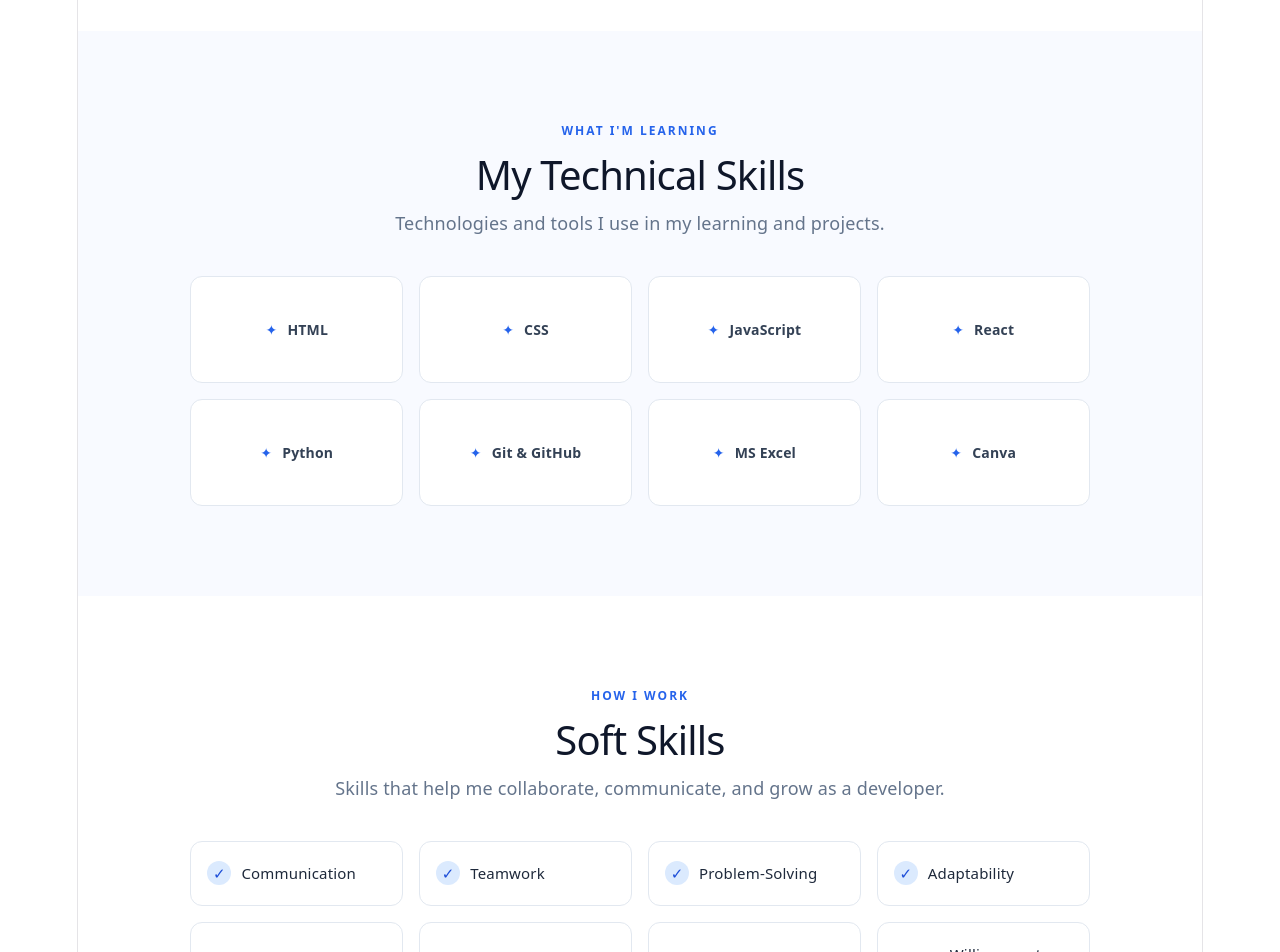
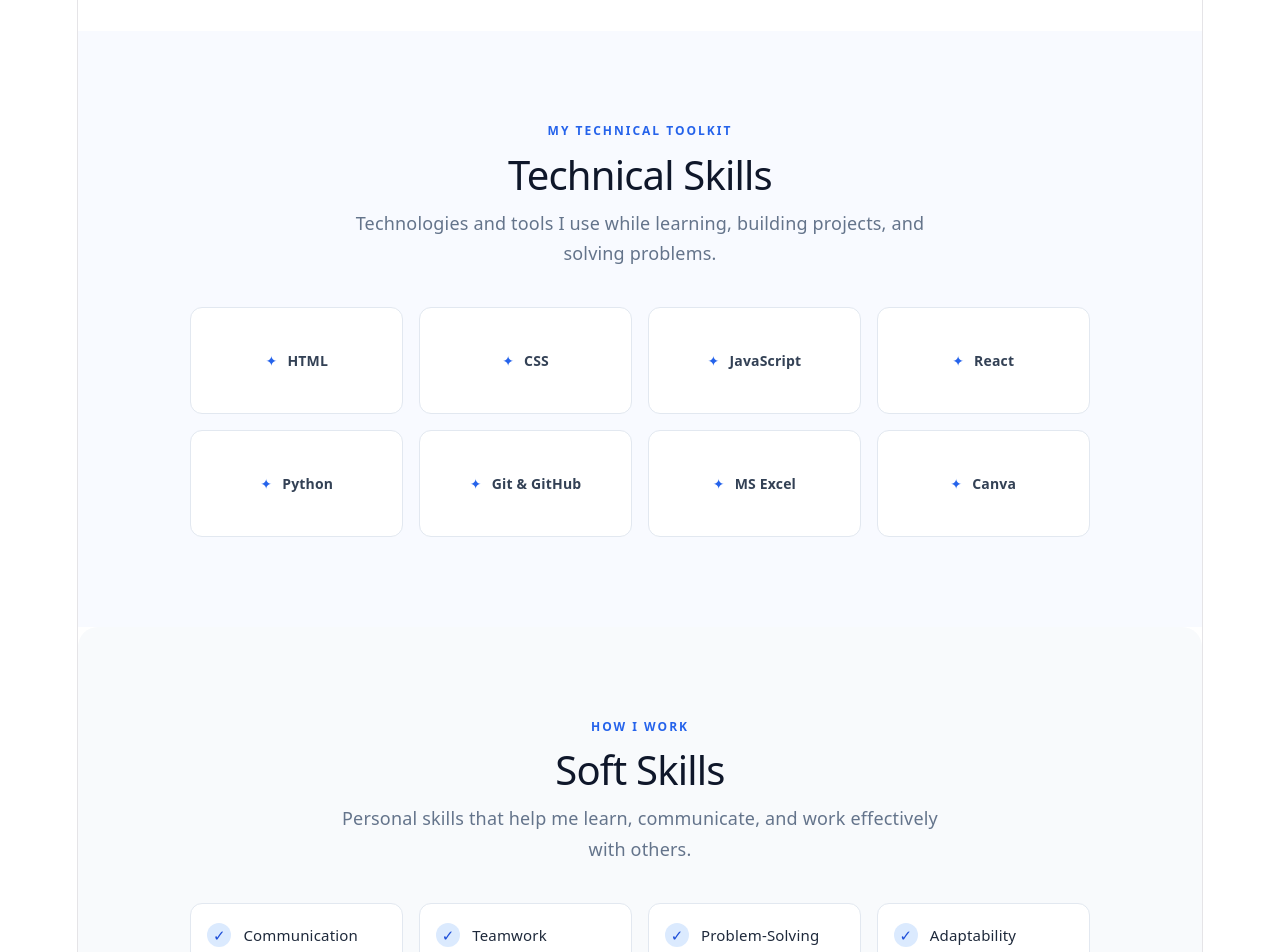
Before and after one commit to sakshisingh25-ctrl/my-portfolio, a React (Vite) app: page / in a window 1280 px wide. Shown: the part 1260-2212 px from the top of the page. Built offline with nearby package versions, Linux system fonts and the light colour scheme.

Commit message:
Update portfolio with soft skills

```diff
--- a/src/App.css
+++ b/src/App.css
@@ -521,3 +521,60 @@
     grid-template-columns: 1fr;
   }
 }
+
+/* Soft Skills Section */
+.soft-skills-section {
+  background: #f8fafc;
+  border-radius: 20px;
+}
+
+.soft-skills-grid {
+  display: grid;
+  grid-template-columns: repeat(4, minmax(0, 1fr));
+  gap: 16px;
+  margin-top: 28px;
+}
+
+.soft-skill-card {
+  display: flex;
+  align-items: center;
+  gap: 12px;
+  padding: 18px 16px;
+  background: #ffffff;
+  border: 1px solid #e2e8f0;
+  border-radius: 12px;
+  color: #1e293b;
+  font-size: 15px;
+  font-weight: 500;
+  transition: transform 0.2s ease, box-shadow 0.2s ease;
+}
+
+.soft-skill-card:hover {
+  transform: translateY(-4px);
+  box-shadow: 0 8px 20px rgba(30, 58, 138, 0.1);
+}
+
+.soft-skill-check {
+  display: flex;
+  align-items: center;
+  justify-content: center;
+  flex-shrink: 0;
+  width: 24px;
+  height: 24px;
+  background: #dbeafe;
+  color: #1d4ed8;
+  border-radius: 50%;
+  font-weight: 700;
+}
+
+@media (max-width: 768px) {
+  .soft-skills-grid {
+    grid-template-columns: repeat(2, minmax(0, 1fr));
+  }
+}
+
+@media (max-width: 420px) {
+  .soft-skills-grid {
+    grid-template-columns: 1fr;
+  }
+}
--- a/src/App.jsx
+++ b/src/App.jsx
@@ -58,7 +58,7 @@ function App() {
         <nav>
           <a href="#home">Home</a>
           <a href="#about">About</a>
-          <a href="#skills">Skills</a>
+          <a href="#skills">Technical Skills</a>
           <a href="#soft-skills">Soft Skills</a>
           <a href="#projects">Projects</a>
           <a href="#education">Education</a>
@@ -137,13 +137,14 @@ function App() {
           </div>
         </section>
 
-        {/* Technical Skills Section */}
+        {/* 1. Technical Skills */}
         <section className="section skills-section" id="skills">
           <div className="section-heading">
-            <p className="eyebrow">WHAT I'M LEARNING</p>
-            <h2>My Technical Skills</h2>
+            <p className="eyebrow">MY TECHNICAL TOOLKIT</p>
+            <h2>Technical Skills</h2>
             <p className="section-description">
-              Technologies and tools I use in my learning and projects.
+              Technologies and tools I use while learning, building projects,
+              and solving problems.
             </p>
           </div>
 
@@ -151,20 +152,20 @@ function App() {
             {skills.map((skill) => (
               <div className="skill-card" key={skill}>
                 <span className="skill-icon">✦</span>
-                {skill}
+                <span>{skill}</span>
               </div>
             ))}
           </div>
         </section>
 
-        {/* Soft Skills Section */}
+        {/* 2. Soft Skills */}
         <section className="section soft-skills-section" id="soft-skills">
           <div className="section-heading">
             <p className="eyebrow">HOW I WORK</p>
             <h2>Soft Skills</h2>
             <p className="section-description">
-              Skills that help me collaborate, communicate, and grow as a
-              developer.
+              Personal skills that help me learn, communicate, and work
+              effectively with others.
             </p>
           </div>
 
```
